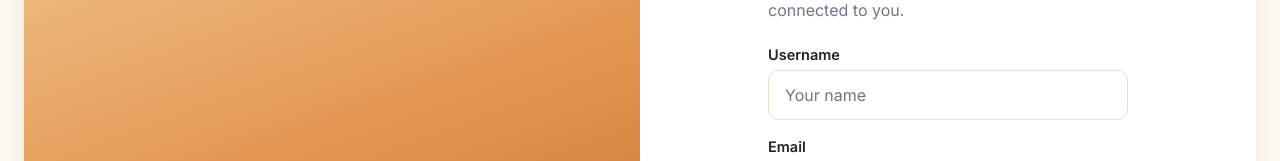
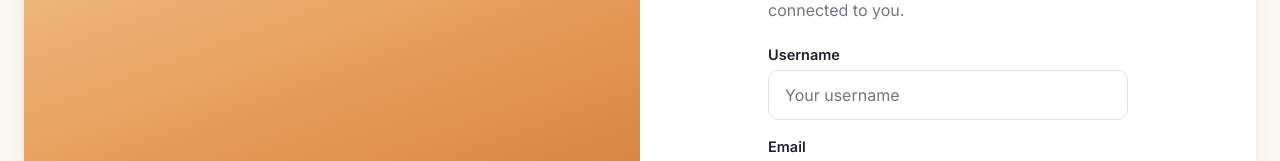
Before and after one commit to hai-nisrine/itera-travel-app, a React (Vite) app in the folder frontend/: page /register in a window 1280 px wide. Shown: the part 249-410 px from the top of the page. Built offline with nearby package versions, Linux system fonts and the light colour scheme.

Commit message:
fixed naming issue

```diff
--- a/frontend/src/pages/Register.jsx
+++ b/frontend/src/pages/Register.jsx
@@ -7,14 +7,14 @@ import { useAuth } from '../context/AuthContext.jsx'
 export default function Register() {
   const { register, loading, error } = useAuth()
   const navigate = useNavigate()
-  const [username, setUsername] = useState('')
+  const [name, setName] = useState('')
   const [email, setEmail] = useState('')
-  const [phone, setPhone] = useState('')
+  const [phone_number, setPhoneNumber] = useState('')
   const [password, setPassword] = useState('')
 
   async function handleSubmit(e) {
     e.preventDefault()
-    const res = await register({ username, email, phone, password })
+    const res = await register({ name, email, phone_number, password })
     if (res.ok) navigate('/accessibility-profile')
   }
 
@@ -27,7 +27,7 @@ export default function Register() {
 
         <div className="field">
           <label>Username</label>
-          <input type="text" required value={username} onChange={(e) => setUsername(e.target.value)} placeholder="Your name" />
+          <input type="text" required value={name} onChange={(e) => setName(e.target.value)} placeholder="Your username" />
         </div>
         <div className="field">
           <label>Email</label>
@@ -35,7 +35,7 @@ export default function Register() {
         </div>
         <div className="field">
           <label>Phone number</label>
-          <input type="tel" value={phone} onChange={(e) => setPhone(e.target.value)} placeholder="+212 6 12 34 56 78" />
+          <input type="tel" value={phone_number} onChange={(e) => setPhoneNumber(e.target.value)} placeholder="+212 6 12 34 56 78" />
         </div>
         <div className="field">
           <label>Password</label>
```
